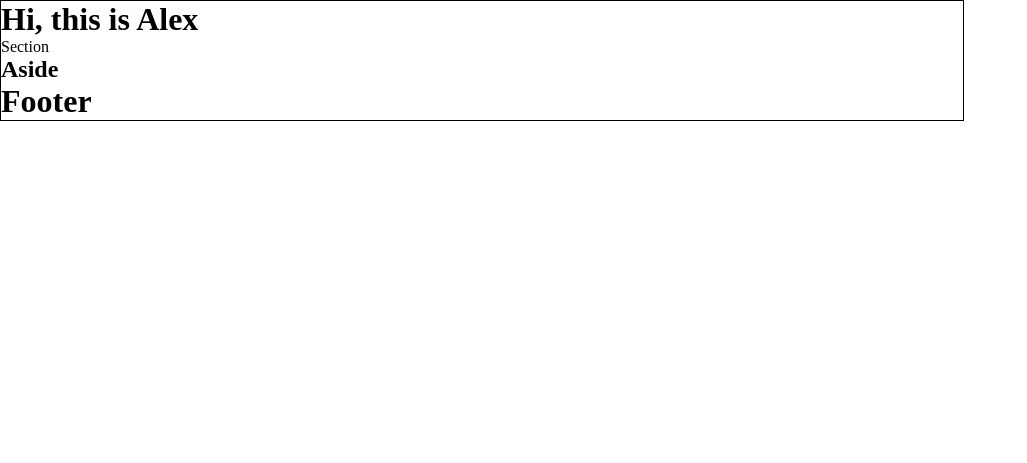
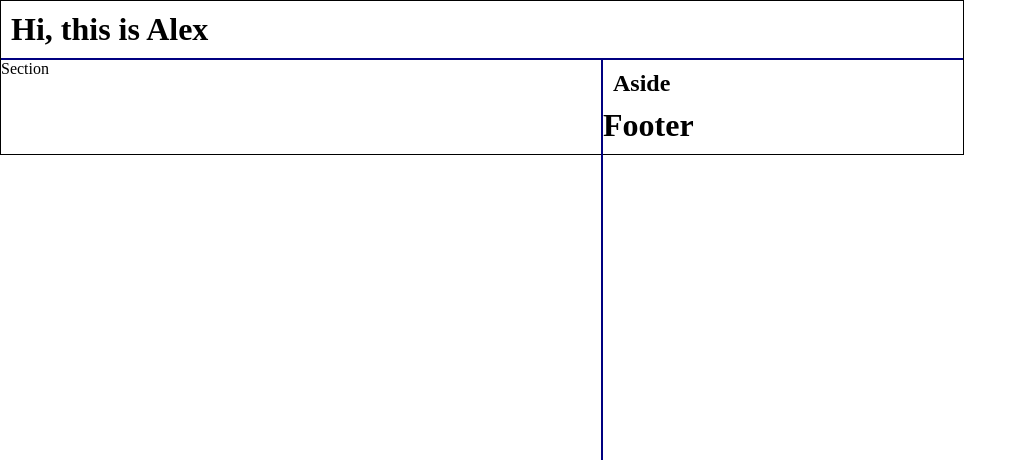
Before and after one commit to alexunique0519/alexunique0519.github.io, a plain HTML site: page index.html in a window 1280 px wide. Shown: the whole page, without its empty margins (0-1027 px from the left). Drawn offline with Linux system fonts and the light colour scheme.

Commit message:
Update main.css

```diff
--- a/main.css
+++ b/main.css
@@ -6,3 +6,19 @@
     background-color:white;
     border:1px solid black;
   }
+
+  h1{padding: 10px;}
+
+  header{border-bottom: 2px solid navy;}
+
+  section{
+    height: 400px;
+    width: 600px;
+    float: left;
+    border-right: 2px solid navy;
+  }
+
+  aside{
+    width: 360px;
+    float: right;
+  }
```
